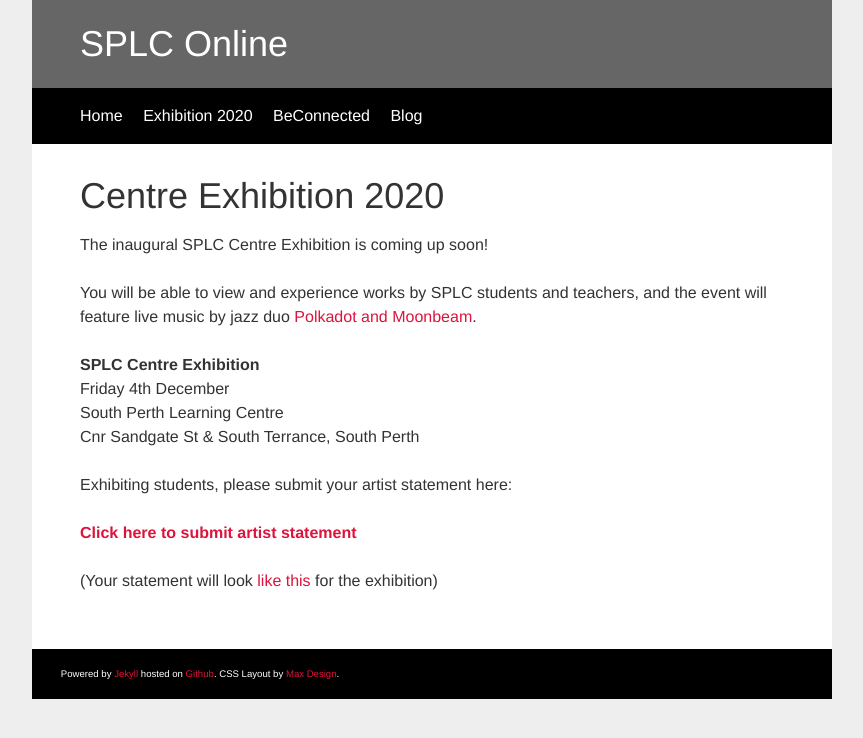
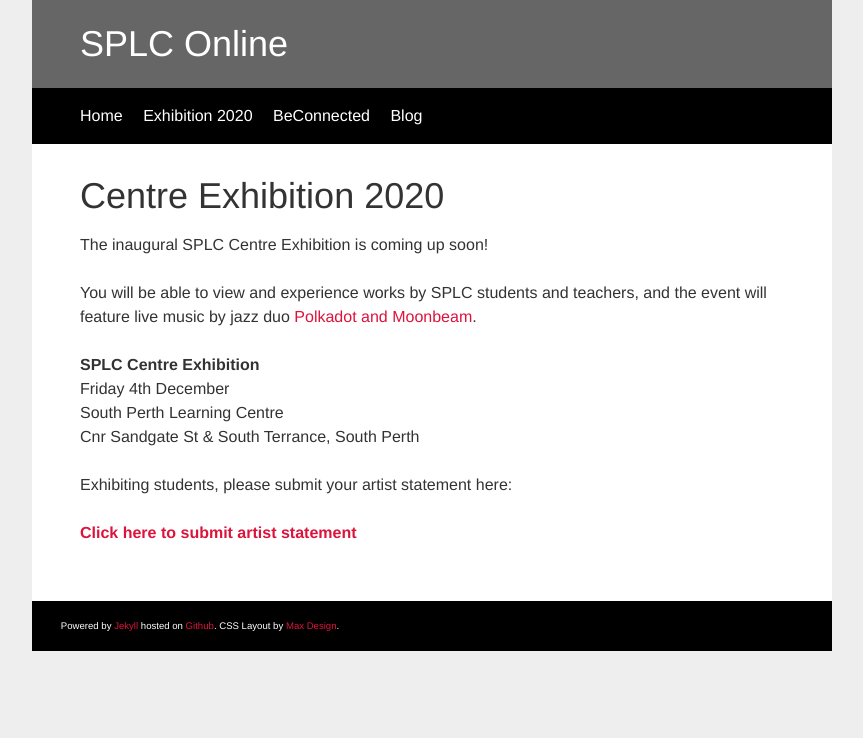
Before and after one commit to auxellbs/splconline.github.io, a Jekyll site: the page built from exhibition2020/index.md, in a window 1280 px wide. Shown: the top 738 px of the page, without its empty margins (208-1071 px from the left). Built offline with Jekyll 4.4.1, drawn with Linux system fonts in a browser that asks for light colours; our own code applies the rules of GitHub Pages for plain Markdown files.

Commit message:
Update index.md

```diff
--- a/exhibition2020/index.md
+++ b/exhibition2020/index.md
@@ -12,5 +12,3 @@
 Exhibiting students, please submit your artist statement here:
 
 **[Click here to submit artist statement](https://docs.google.com/forms/d/e/1FAIpQLSc3zWrGxpJrQuvi_T9NEmM1k1lB_ygEPUYuHCIt-prxu0vwfg/viewform)**
-
-(Your statement will look [like this](http://splconline.org.au/exhibition2020/ArtistStatementSample.pdf) for the exhibition)
```
